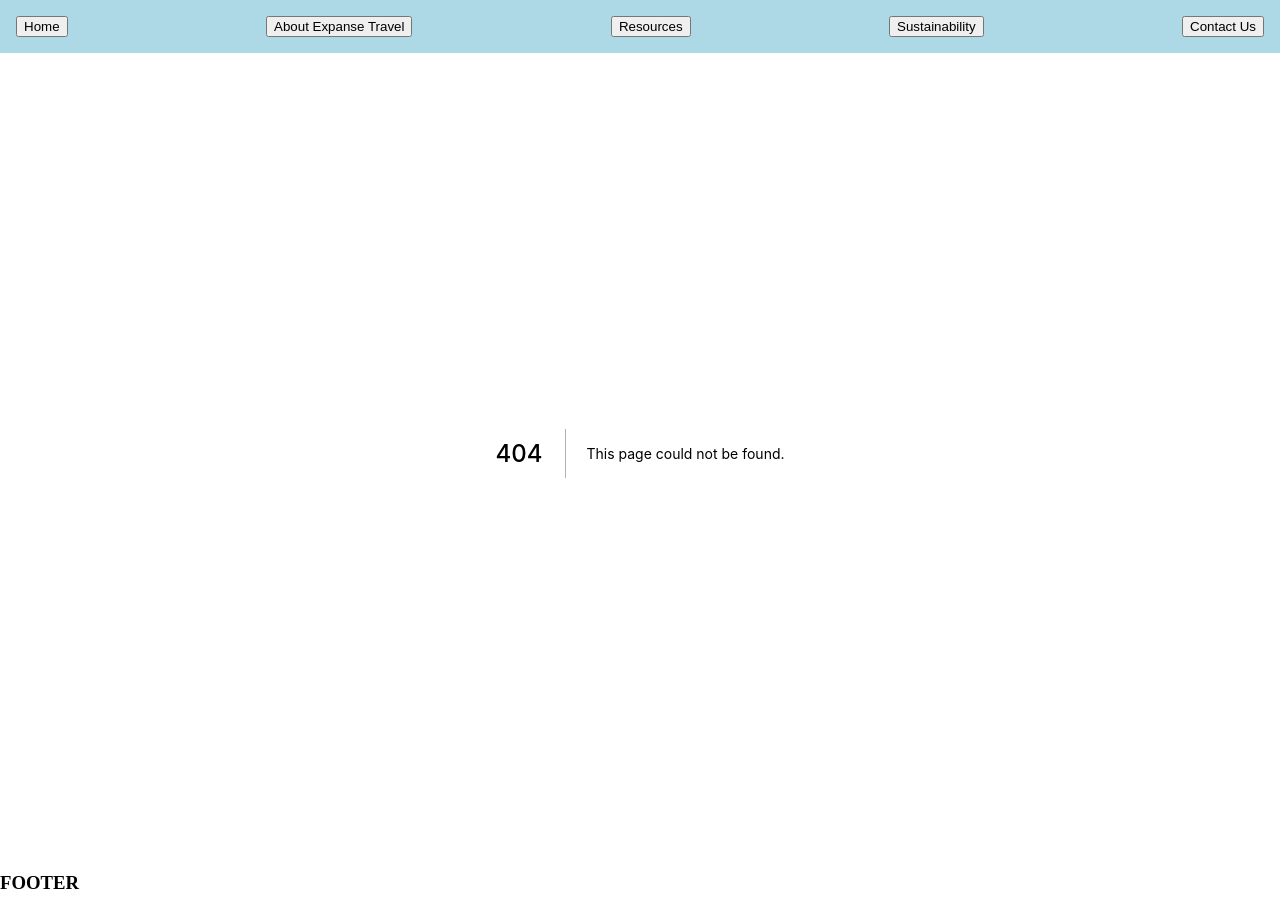
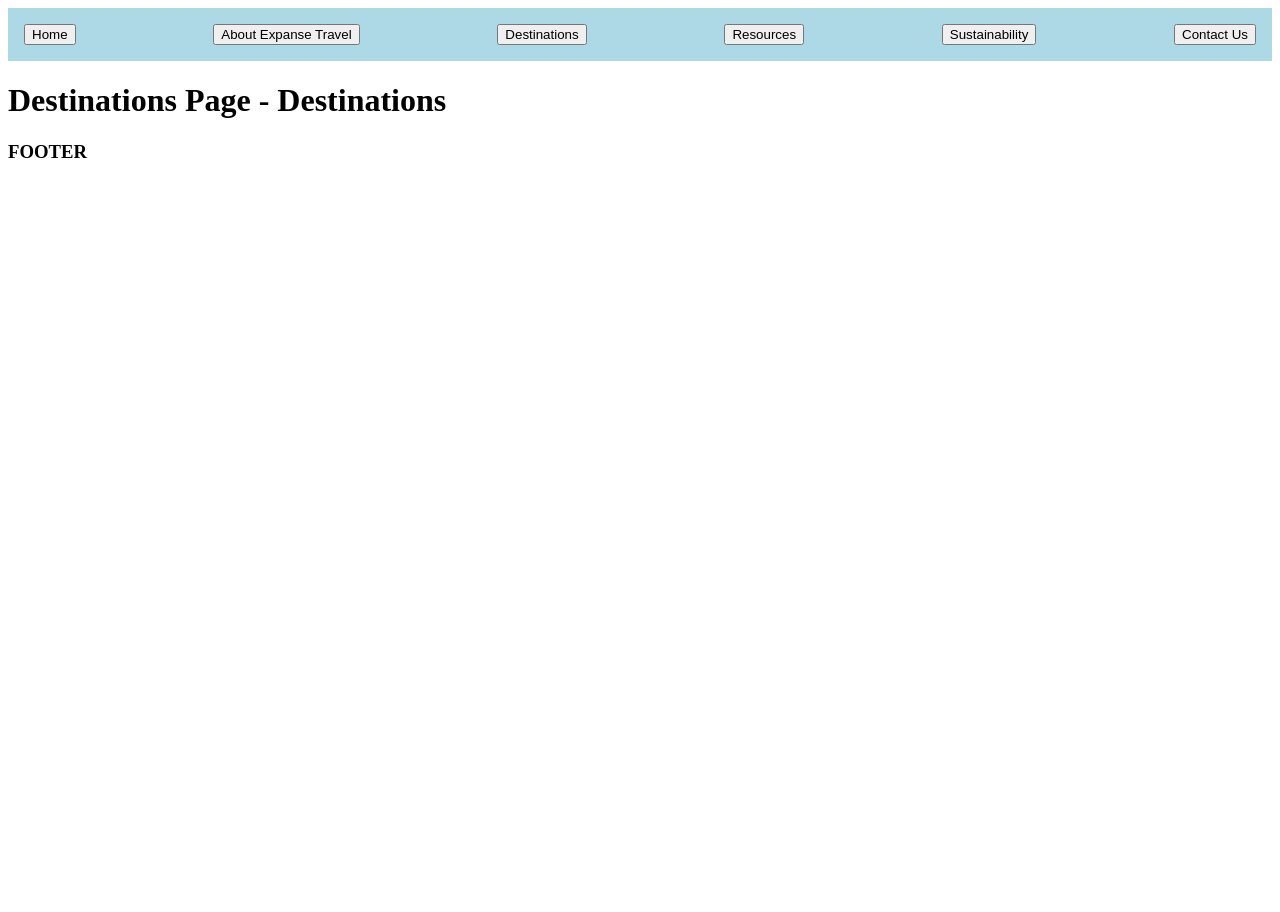
Before and after one commit to MattLong34/first-next, a Next.js app: page /destinations in a window 1280 px wide. Before the commit this address had no page. After the commit the page ends 800 px from the top, so only its background shows below. Built offline with nearby package versions, Linux system fonts and the light colour scheme.

Commit message:
add destinations page

```diff
--- a/components/Navbar.js
+++ b/components/Navbar.js
@@ -15,6 +15,9 @@ const Navbar = () => {
             <Link href="/about">
                 <button>About Expanse Travel</button>
             </Link>
+            <Link href="/destinations">
+                <button>Destinations</button>
+            </Link>
             <Link href="/resources">
                 <button>Resources</button>
             </Link>
--- /dev/null
+++ b/pages/destinations.js
@@ -0,0 +1,9 @@
+const DestinationsPage = () => {
+    return (
+       <div>
+           <h1>Destinations Page - Destinations</h1>
+       </div>
+    )
+};
+
+export default DestinationsPage;
```
